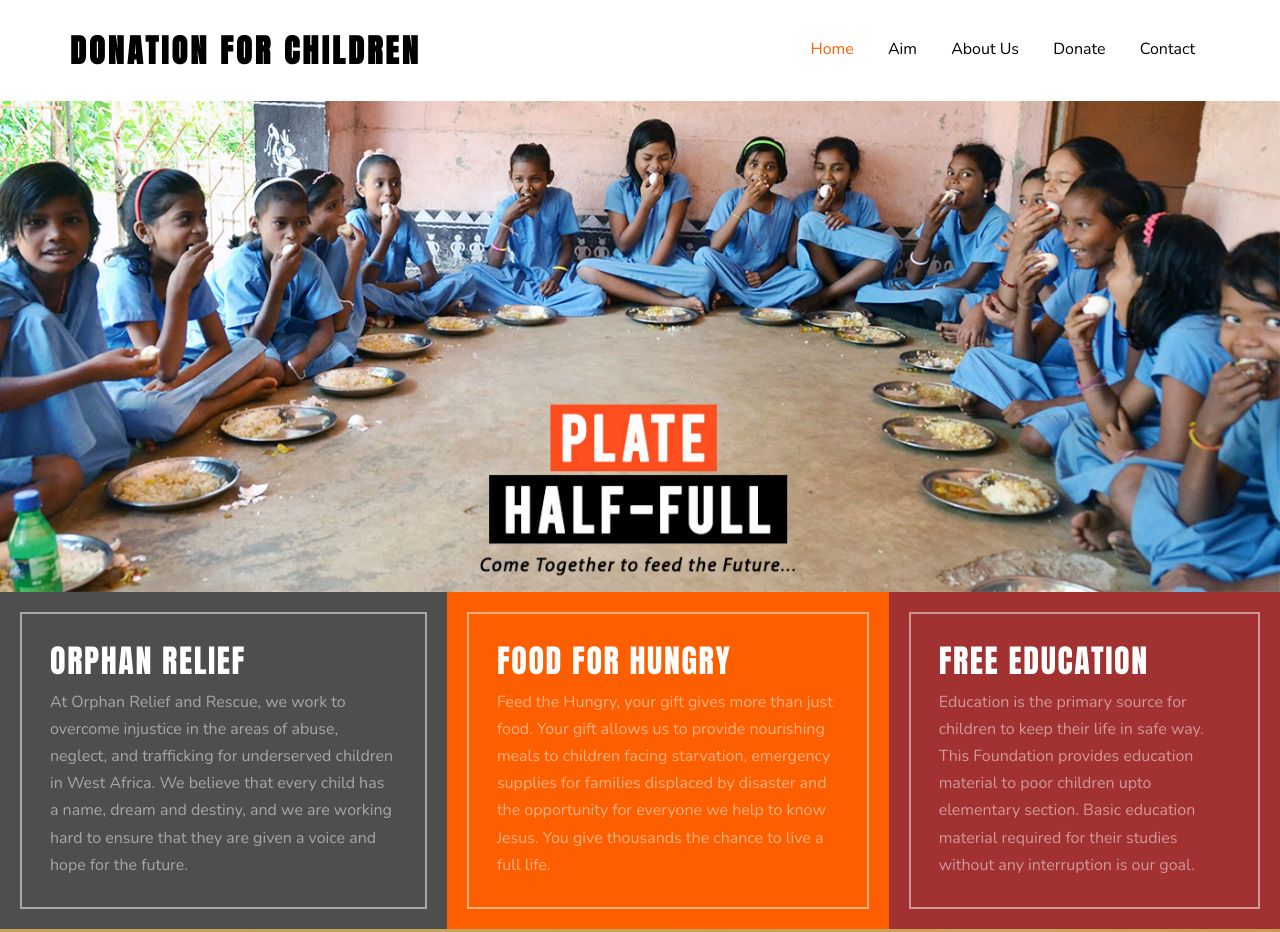
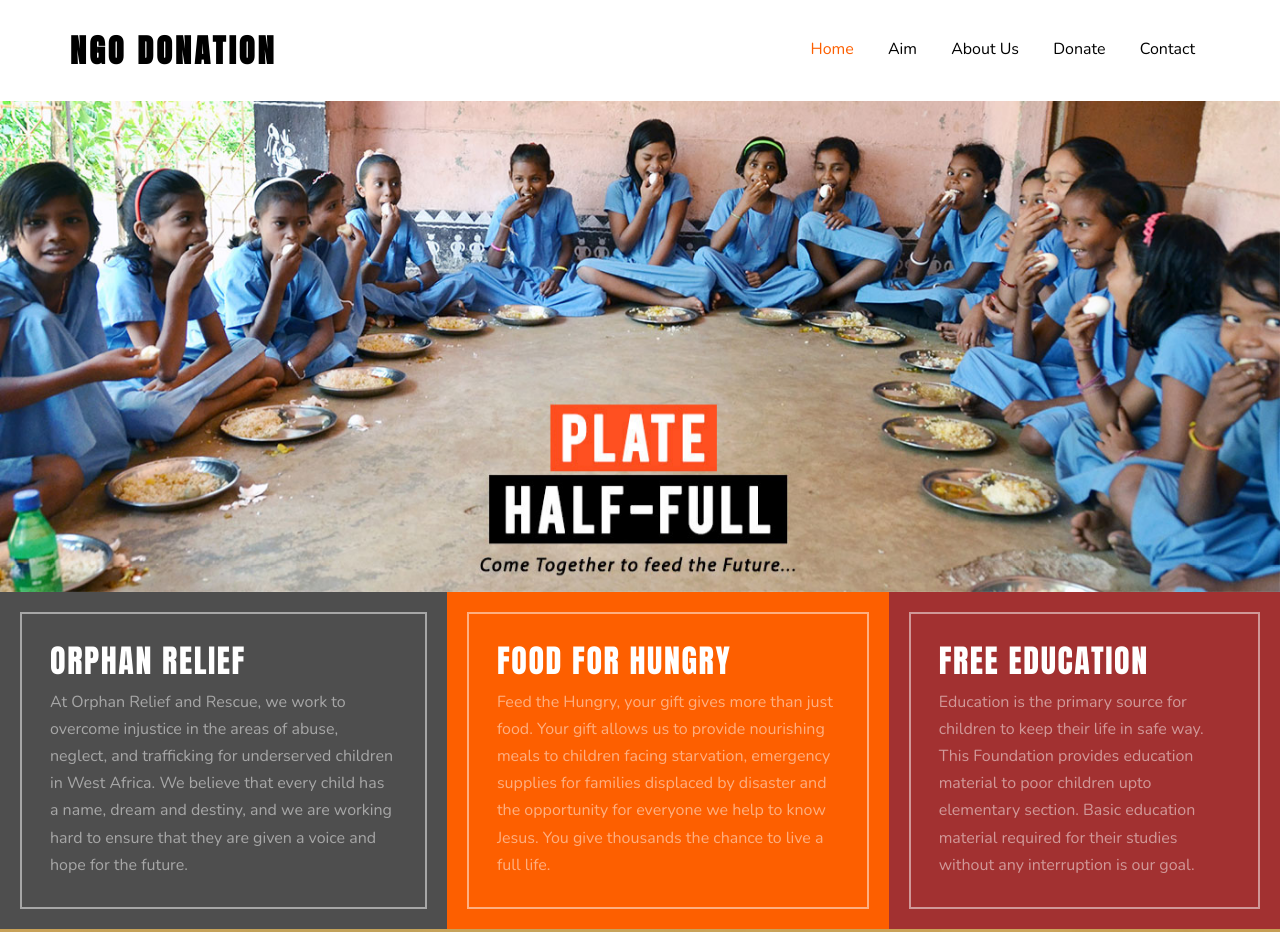
Before and after one commit to Nikhil6578/Donation_for_NGO, a plain HTML site: page index.html in a window 1280 px wide. Shown: the top 932 px of the page. Drawn offline with nearby package versions, Linux system fonts and the light colour scheme; files whose address does not match are found by name.

Commit message:
second commit

```diff
--- a/index.html
+++ b/index.html
@@ -46,7 +46,7 @@
 
 
             <div class="site-logo">
-              <a href="index.html" class="text-black"><span class="text-primary"></span>Donation For Children</a>
+              <a href="index.html" class="text-black"><span class="text-primary"></span>NGO DONATION</a>
             </div>
 
               <nav class="site-navigation text-center ml-auto" role="navigation">
```
